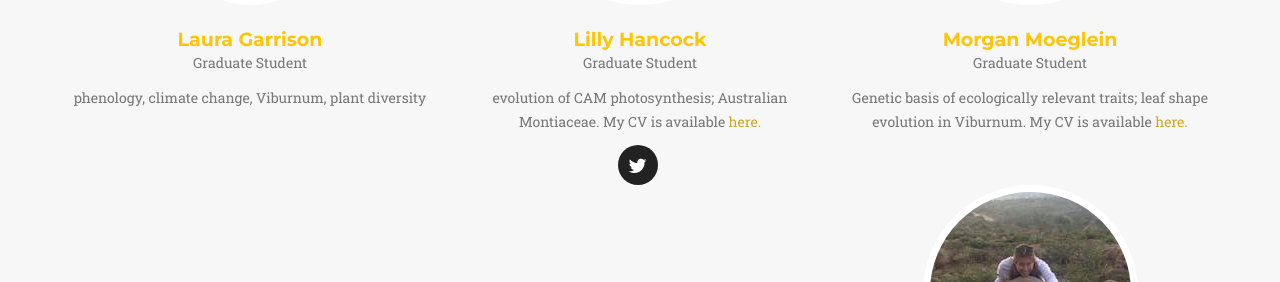
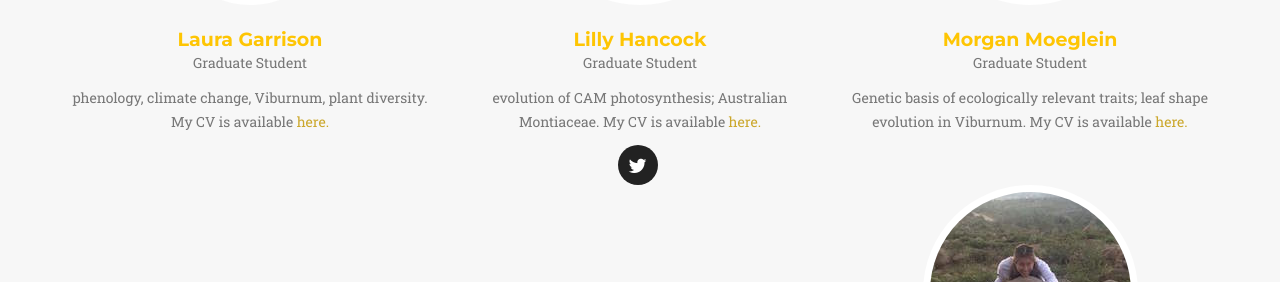
Before and after one commit to ejedwards/ejedwards.github.io, a Jekyll site: the page built from index.html, in a window 1280 px wide and 900 px high, scrolled down 3428 px. Shown: the part 172-454 px from the top of the window. Built offline with Jekyll 4.4.1, drawn with Linux system fonts in a browser that asks for light colours; some web fonts are replaced.

Commit message:
added_cv

```diff
--- a/_config.yml
+++ b/_config.yml
@@ -50,7 +50,7 @@ people:
 - name: Laura Garrison
   pic: LMG
   position: Graduate Student
-  description: phenology, climate change, Viburnum, plant diversity
+  description: phenology, climate change, Viburnum, plant diversity. My CV is available <a href="reprints/LauraGarrisonCV.pdf">here.</a>
   social:
 
 - name: Lilly Hancock
```
